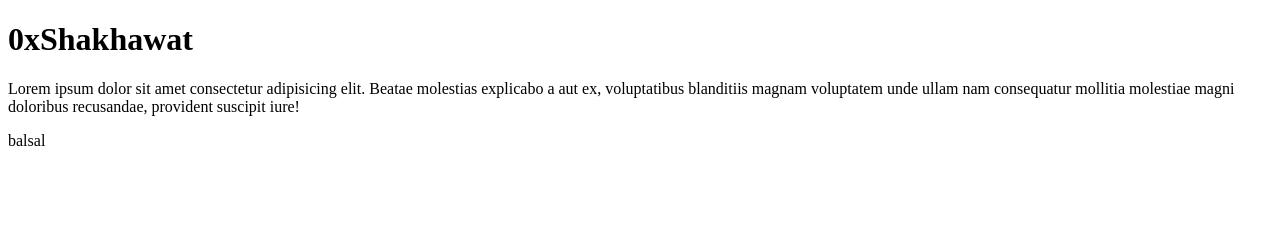
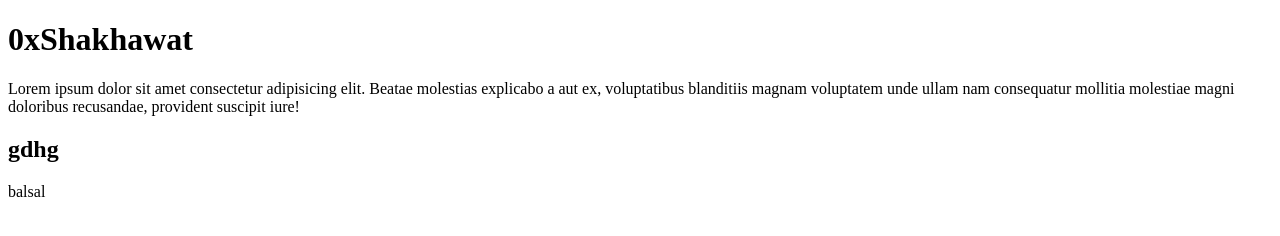
Before and after one commit to 0xShakhawat/gitbash, a plain HTML site: page index.html in a window 1280 px wide. Drawn offline with Linux system fonts and the light colour scheme.

Commit message:
BBBAAALLL

```diff
--- a/index.html
+++ b/index.html
@@ -9,6 +9,7 @@
 <body>
     <h1>0xShakhawat</h1>
     <p>Lorem ipsum dolor sit amet consectetur adipisicing elit. Beatae molestias explicabo a aut ex, voluptatibus blanditiis magnam voluptatem unde ullam nam consequatur mollitia molestiae magni doloribus recusandae, provident suscipit iure!</p>
+    <h2>gdhg</h2>
     <p>balsal</p>
 </body>
 </html>
```
Also changed, not shown: 2 other files.
